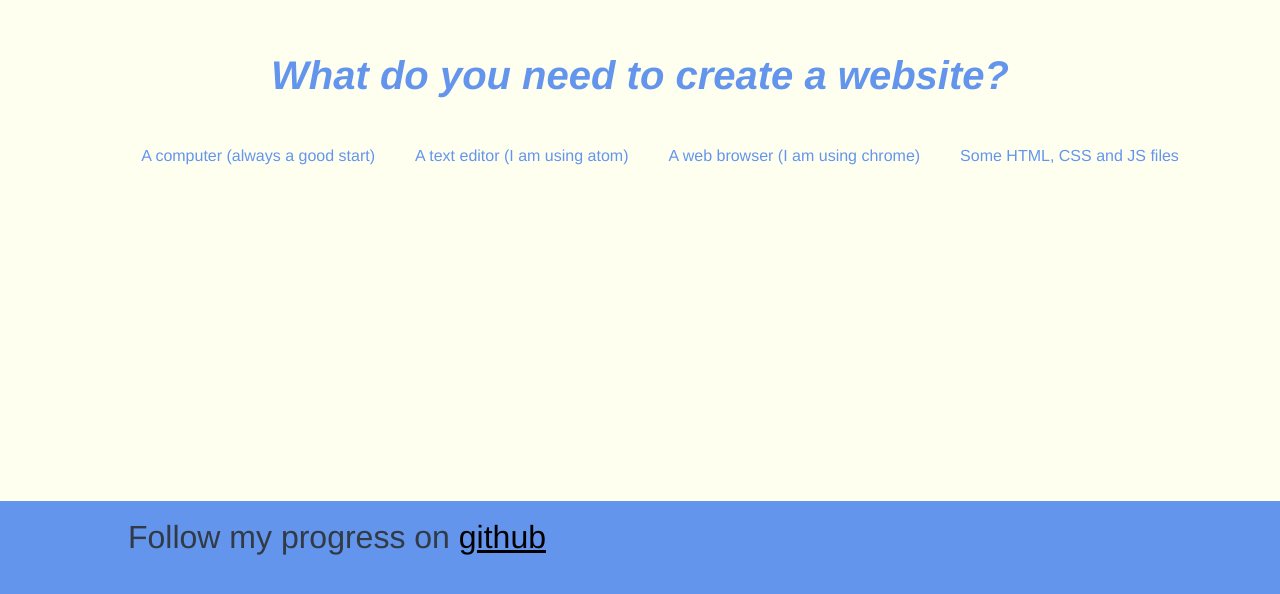
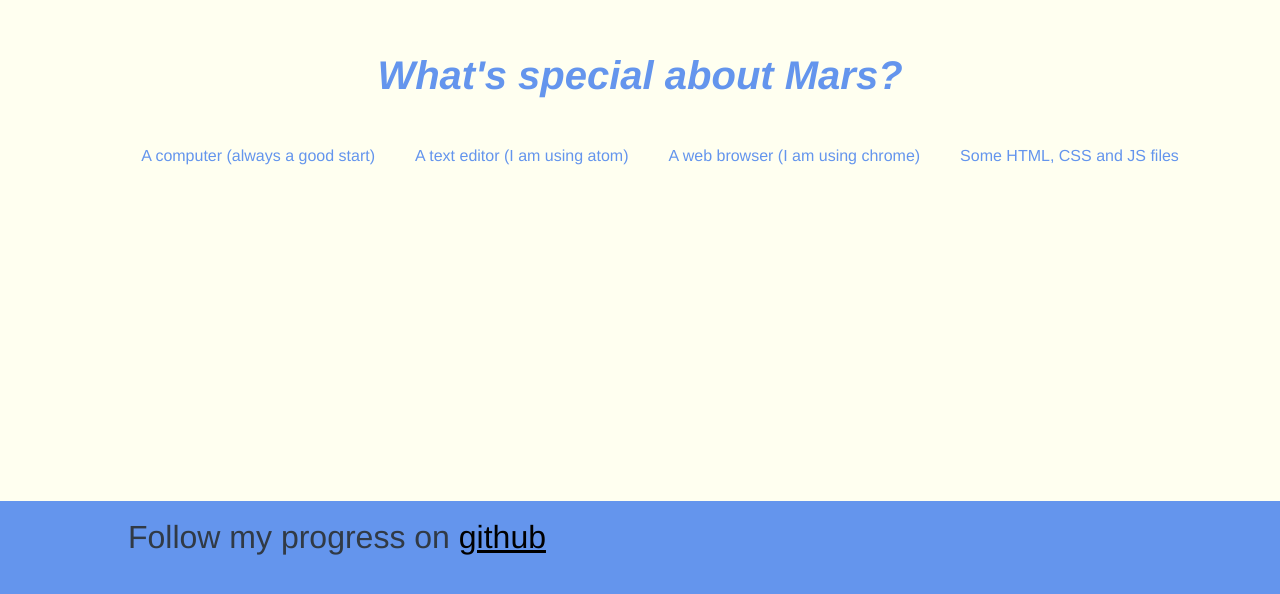
Before and after one commit to MarieH93/astrobiology_website, a plain HTML site: page index.html in a window 1280 px wide. Shown: the part 1953-2547 px from the top of the page. Drawn offline with Linux system fonts and the light colour scheme.

Commit message:
Update index.html

```diff
--- a/index.html
+++ b/index.html
@@ -38,7 +38,7 @@
 
     <div class="contrast">
       <h2>
-        <em>What do you need to create a website?</em>
+        <em>What's special about Mars?</em>
       </h2>
       <ul>
         <li>A computer (always a good start)</li>
```
